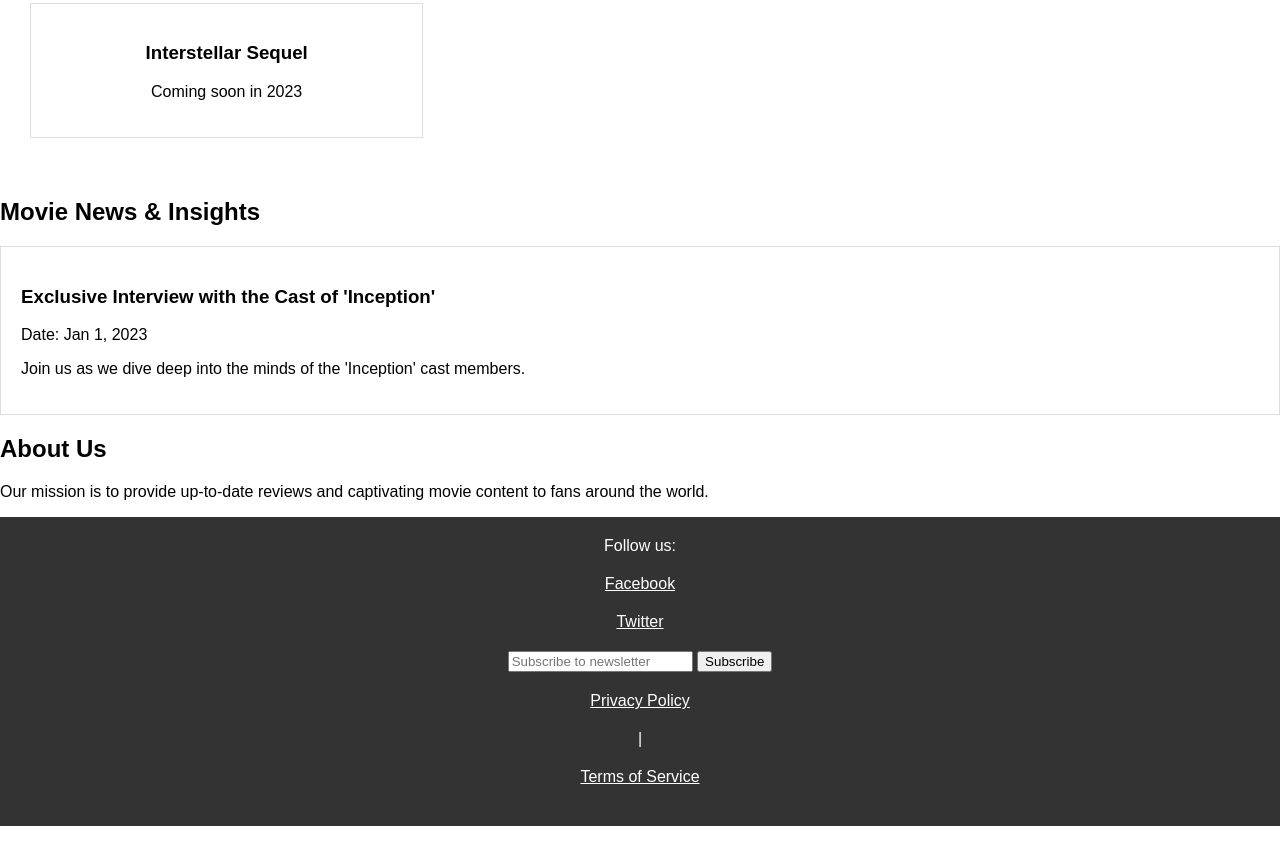
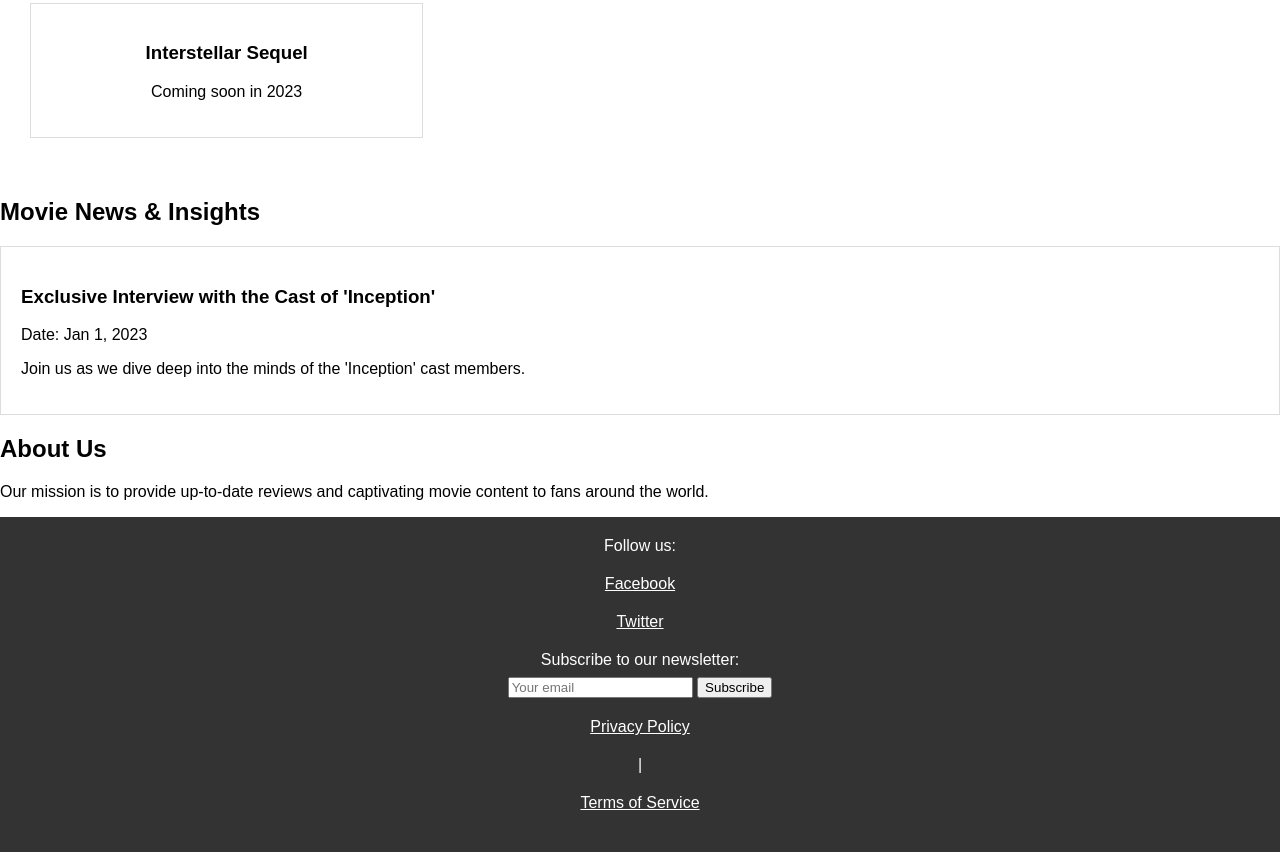
Before and after one commit to kusumadama/Movie-Review-Double-error-fixing, a plain HTML site: page index.html in a window 1280 px wide. Shown: the part 649-1501 px from the top of the page. Before the commit the page ends 1475 px from the top, so only its background shows below. Drawn offline with Linux system fonts and the light colour scheme.

Commit message:
fixed 2 issues

```diff
--- a/index.html
+++ b/index.html
@@ -80,7 +80,8 @@
             <a href="https://twitter.com">Twitter</a>
         </div>
         <form>
-            <input type="email" aria-label="Email for newsletter subscription" placeholder="Subscribe to newsletter">
+            <label for="newsletterEmail" style="display:block; margin-bottom:8px;">Subscribe to our newsletter:</label>
+            <input type="email" id="newsletterEmail" placeholder="Your email">
             <button type="submit">Subscribe</button>
         </form>
         <div class="legal-links">
```
